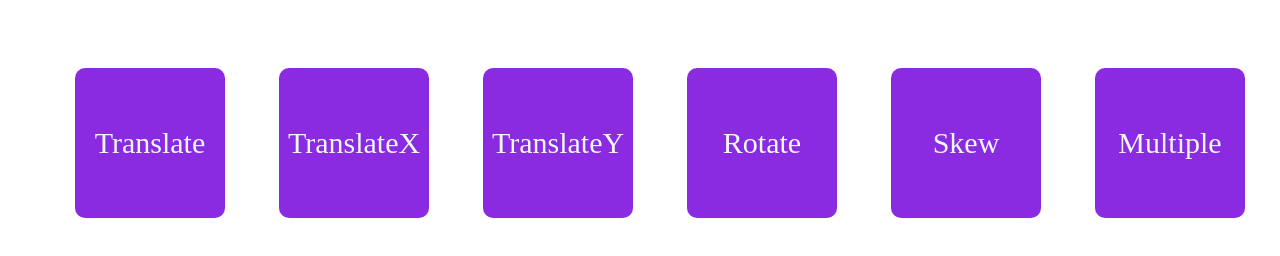
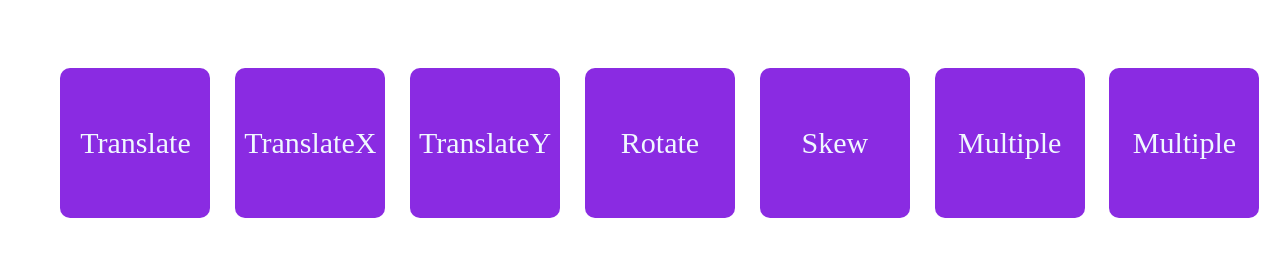
Before and after one commit to khadetanuja2003-afk/learning_css, a plain HTML site: page transform.html in a window 1280 px wide. Drawn offline with Linux system fonts and the light colour scheme.

Commit message:
transform

```diff
--- a/transform.html
+++ b/transform.html
@@ -61,6 +61,8 @@
         <div class="box box3">TranslateY</div>
         <div class="box box4">Rotate</div>
         <div class="box box5">Skew</div>
+        <div class="box box6">Multiple</div>
+
         <div class="box box7">Multiple</div>
 
 
```
